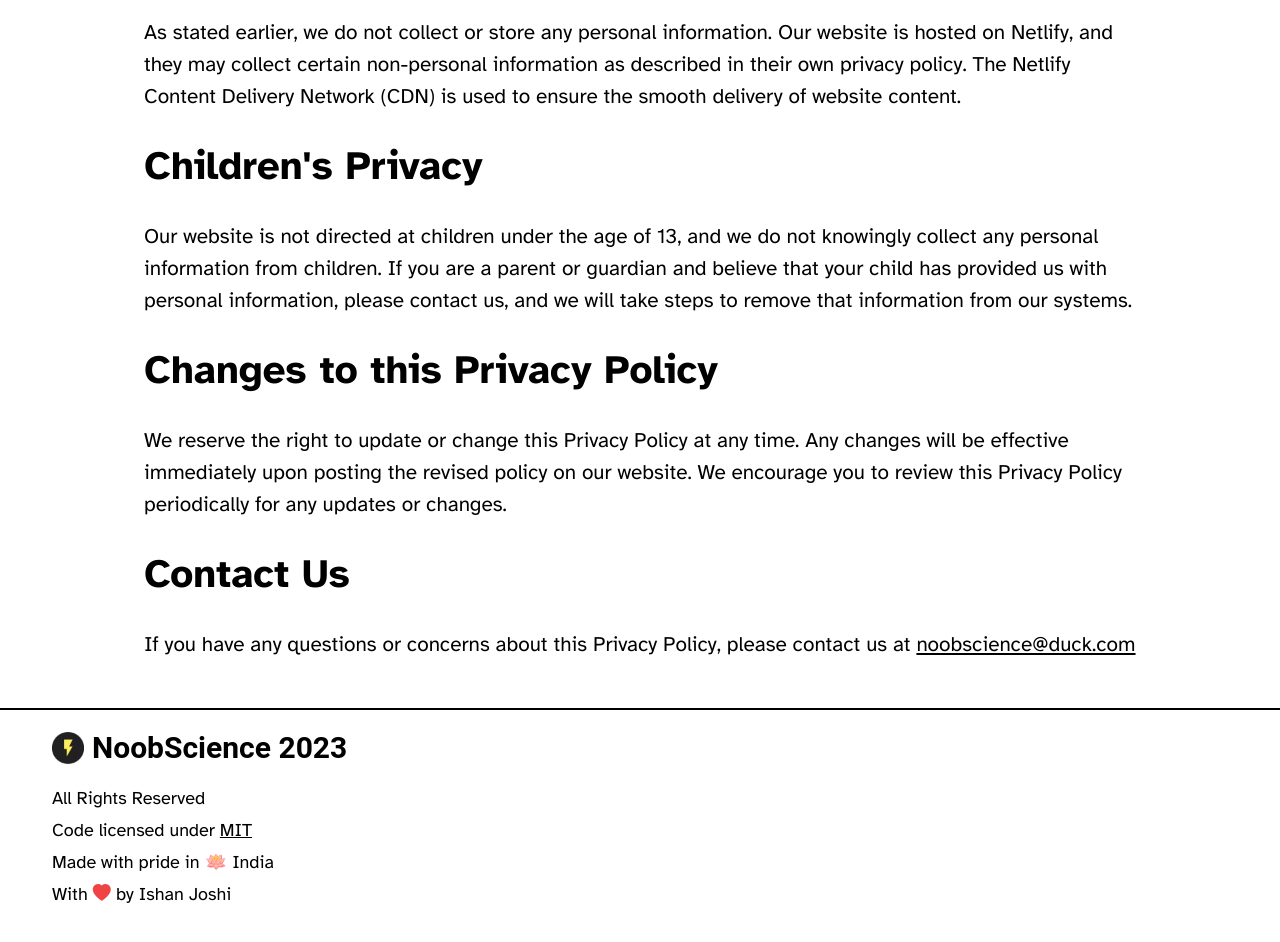
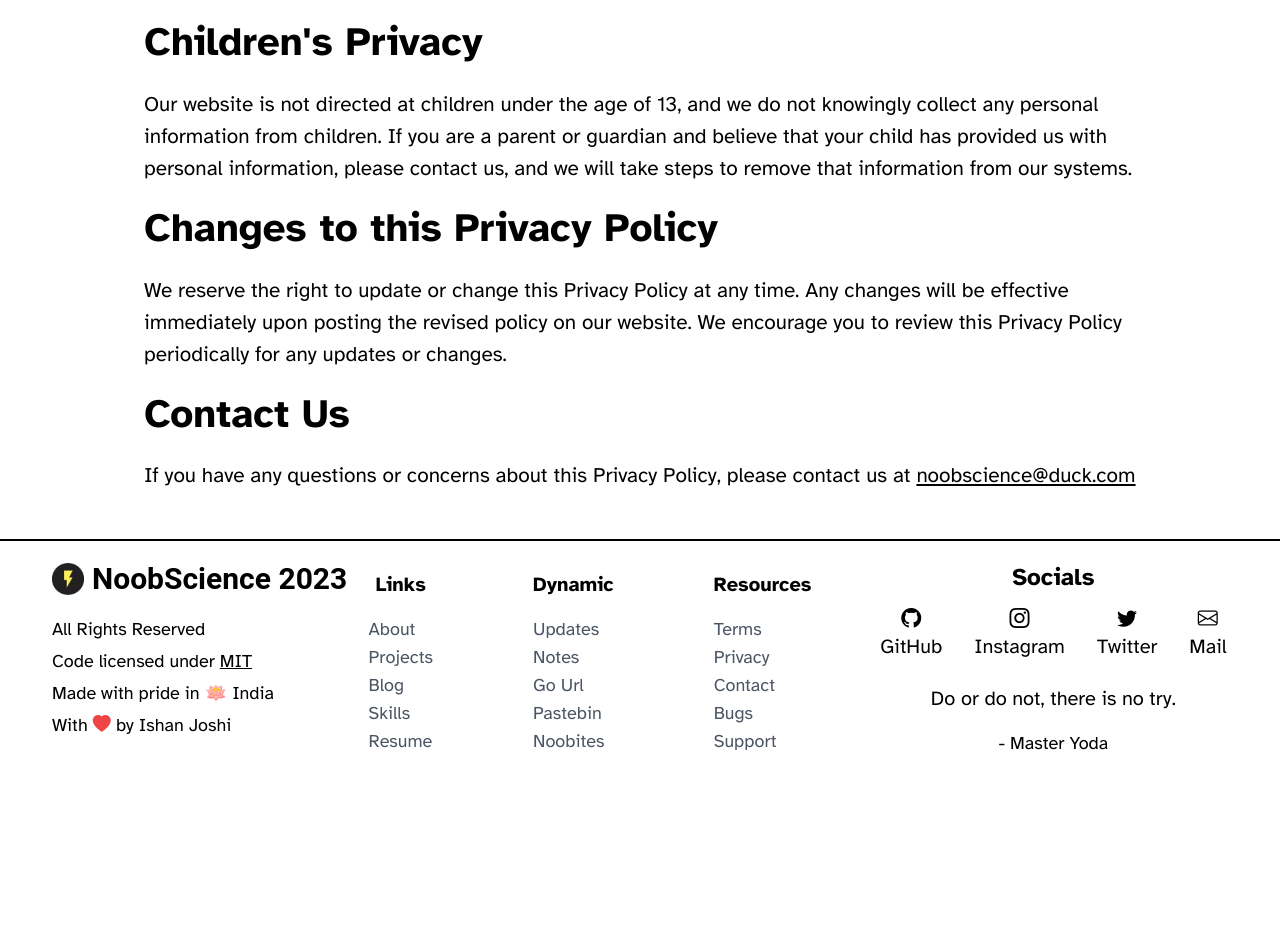
Before and after one commit to newtoallofthis123/About_Astro, an Astro site: page /i/privacy in a window 1280 px wide. Shown: the part 1140-2082 px from the top of the page. After the commit the page ends 1925 px from the top, so only its background shows below. Built offline with nearby package versions, Linux system fonts and the light colour scheme; Astro itself is replaced by a stand-in of ours; a web font is replaced by a local one.

Commit message:
Fix Footer Styles

```diff
--- a/package.json
+++ b/package.json
@@ -1,7 +1,7 @@
 {
   "name": "astro_about",
   "type": "module",
-  "version": "1.1.2",
+  "version": "1.1.4",
   "scripts": {
     "dev": "astro dev",
     "start": "astro dev",
@@ -29,7 +29,6 @@
     "tailwindcss": "^3.3.2"
   },
   "devDependencies": {
-    "@astrojs/node": "^5.2.0",
     "@types/aos": "^3.0.4",
     "@types/node": "^20.2.5",
     "@types/nodemailer": "^6.4.8",
--- a/src/base.css
+++ b/src/base.css
@@ -9,6 +9,7 @@
 .btn {
     color: inherit;
     padding: 0.6em 1.3em;
+    margin: 0.5em;
     cursor: pointer;
     font-weight: 700;
     border: 3px solid black;
--- a/src/components/footer.tsx
+++ b/src/components/footer.tsx
@@ -2,11 +2,12 @@ import React from 'react';
 
 export default function Footer() {
     const [footer, setFooter] = React.useState(false)
-    const [show, setShow] = React.useState(false)
+    const [show, setShow] = React.useState(true)
     React.useEffect(() => {
         if (typeof window !== 'undefined') {
             if (window.innerWidth > 1028) {
                 setFooter(true)
+                setShow(false)
             }
         }
     }, [])
@@ -47,11 +48,11 @@ export default function Footer() {
                             </li>
                         </ul>
                     </div>
-                    {!footer && (
+                    {show && (
                         <div className="text-center">
                             <button
                                 onClick={() => {
-                                    setShow(!show);
+                                    setFooter(!footer)
                                 }}
                                 className="text-center underline text-lg p-2"
                             >
@@ -59,8 +60,7 @@ export default function Footer() {
                             </button>
                         </div>
                     )}
-                    {footer ||
-                        (show && (
+                    {footer && (
                             <>
                                 <div className="w-full flex md:justify-center items-center flex-row md:w-2/6">
                                     <div className="flex flex-col md:flex-row">
@@ -229,7 +229,7 @@ export default function Footer() {
                                     </p>
                                 </div>
                             </>
-                        ))}
+                        )}
                 </div>
             </footer>
         </>
--- a/src/layouts/md.astro
+++ b/src/layouts/md.astro
@@ -32,10 +32,12 @@ const { frontmatter }= Astro.props;
         font-size: 4rem;
         text-align: center;
         font-weight: 700;
+        line-height: 4rem;
     }
     h2,h3{
         font-weight: 700;
-        padding: 1rem 0;
+        padding: 0.5rem 0;
+        line-height: 3.6rem;
     }
     h2{
         font-size: 2.5rem;
--- a/src/pages/blog/index.astro
+++ b/src/pages/blog/index.astro
@@ -25,7 +25,7 @@ posts = posts.sort((a:any, b:any) => {
             <button class="btn bg-yellow-400 text-2xl mx-4"><a href="https://noobscience.substack.com">Substack</a></button>
         </div>
         <div>
-            <h1 class="text-center text-3xl p-8 font-bold">
+            <h1 class="text-center text-3xl p-4 md:p-8 font-bold">
                 All the posts
             </h1>
             <div class="flex justify-center items-center">
@@ -33,7 +33,7 @@ posts = posts.sort((a:any, b:any) => {
                 posts.map((post:any) => (
                     <div
                     onclick={"window.location.href = '" + post.url + "';"}
-                    class="p-4 border-2 border-gray-400 rounded-md m-4 mx-5 w-1/2 cursor-pointer">
+                    class="p-4 border-2 border-gray-400 rounded-md m-2 md:m-4 mx-5 w-5/6 md:w-1/2 cursor-pointer">
                         <a href={post.url} class="text-2xl font-semibold">
                             {post.frontmatter.title}
                         </a>
```
Also changed, not shown: 1 other file.
